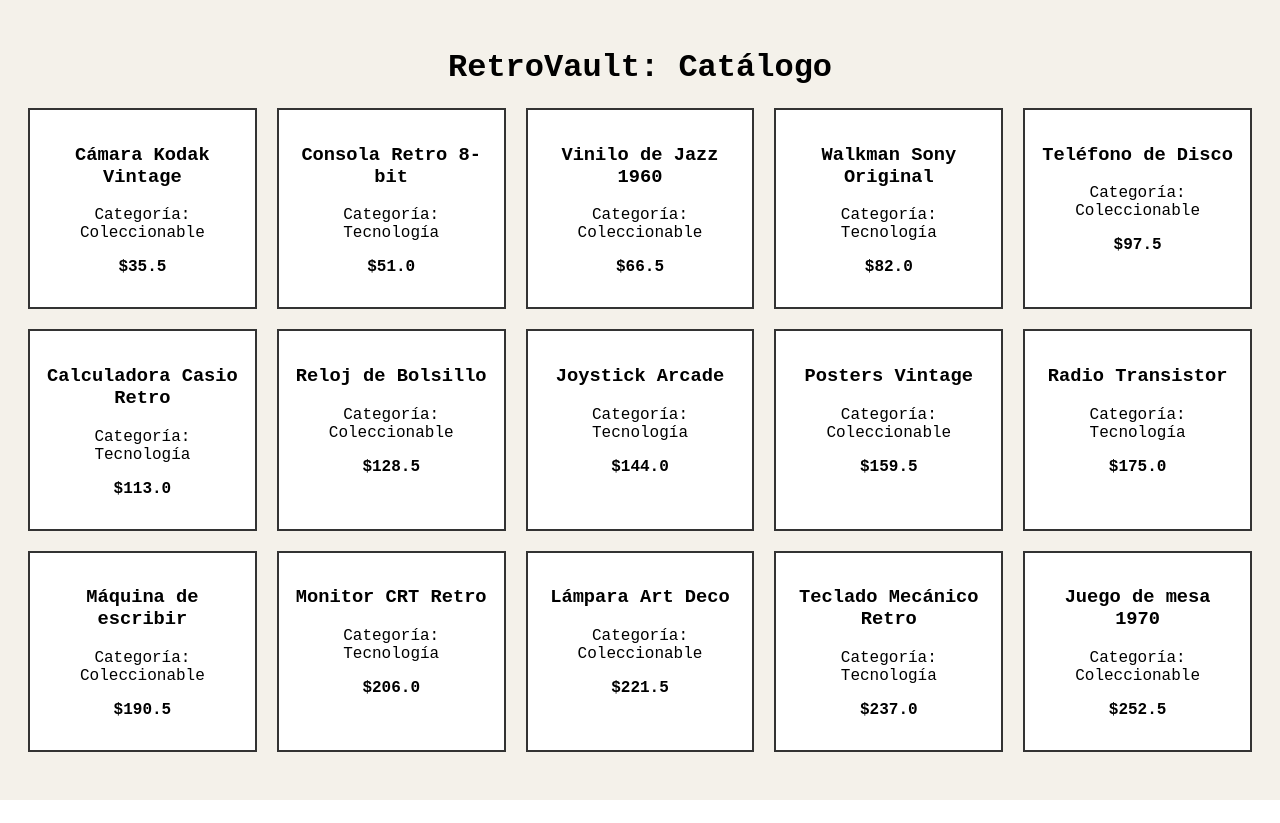
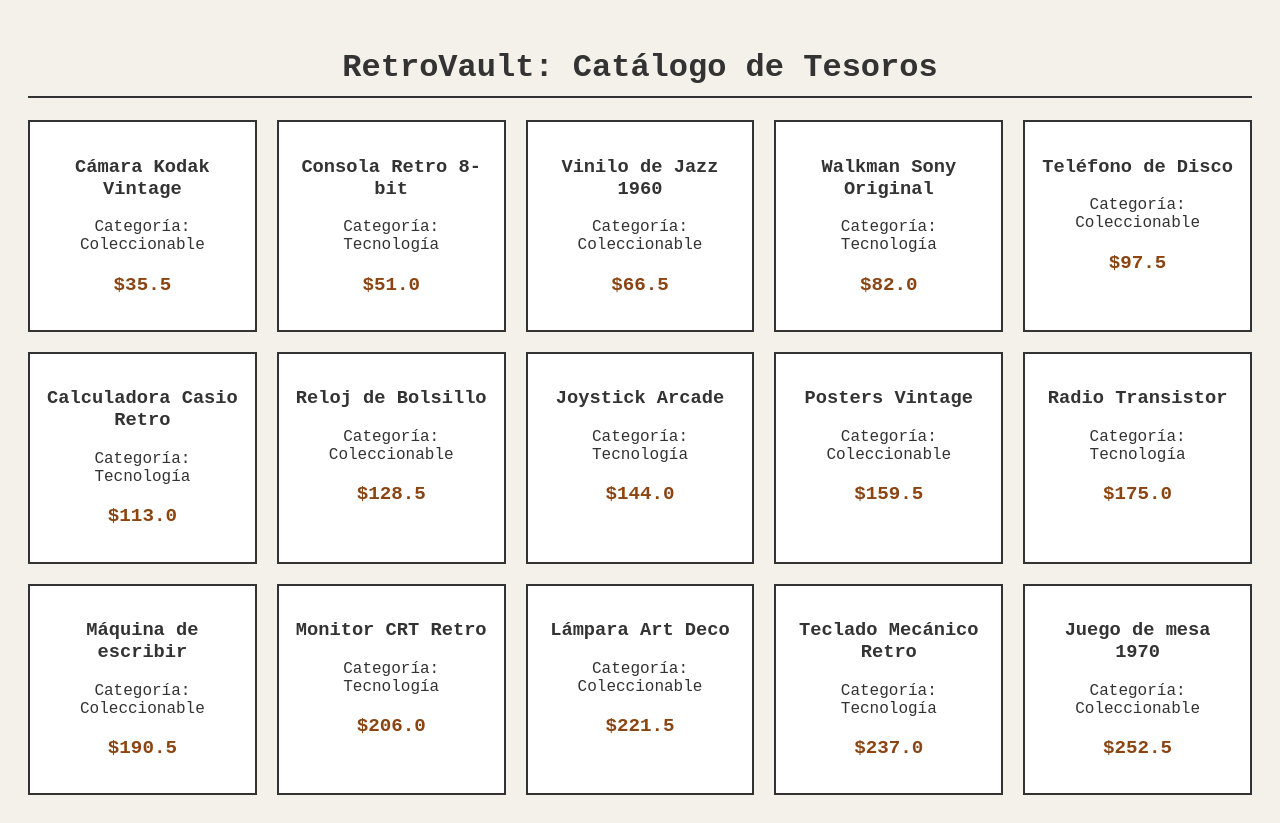
Before and after one commit to canteroslarai/retropulse, a Flask app: page / in a window 1280 px wide. Before the commit the page ends 800 px from the top, so only its background shows below. Run offline with Flask 3, Linux system fonts and the light colour scheme.

Commit message:
Actualización del diseño y catálogo de la tienda

```diff
--- a/app.py
+++ b/app.py
@@ -2,7 +2,7 @@ from flask import Flask, render_template
 
 app = Flask(__name__)
 
-# Lista de 15 productos
+# Lista completa de 15 productos
 productos = [
     {'id': 1, 'nombre': 'Cámara Kodak Vintage', 'precio': 35.5, 'tipo': 'Coleccionable'},
     {'id': 2, 'nombre': 'Consola Retro 8-bit', 'precio': 51.0, 'tipo': 'Tecnología'},
--- a/templates/index.html
+++ b/templates/index.html
@@ -4,20 +4,49 @@
     <meta charset="UTF-8">
     <title>RetroVault Store</title>
     <style>
-        body { font-family: 'Courier New', monospace; background-color: #f4f1ea; padding: 20px; }
-        .grid { display: grid; grid-template-columns: repeat(auto-fill, minmax(200px, 1fr)); gap: 20px; }
-        .card { border: 2px solid #333; padding: 15px; background: white; text-align: center; }
-        h1 { text-align: center; }
+        body {
+            font-family: 'Courier New', monospace;
+            background-color: #f4f1ea;
+            padding: 20px;
+            color: #333;
+        }
+        h1 {
+            text-align: center;
+            border-bottom: 2px solid #333;
+            padding-bottom: 10px;
+        }
+        .grid {
+            display: grid;
+            grid-template-columns: repeat(auto-fill, minmax(220px, 1fr));
+            gap: 20px;
+            margin-top: 20px;
+        }
+        .card {
+            border: 2px solid #333;
+            padding: 15px;
+            background: white;
+            text-align: center;
+            transition: transform 0.2s;
+        }
+        .card:hover {
+            transform: scale(1.05);
+            background-color: #fffaf0;
+        }
+        .price {
+            font-weight: bold;
+            color: #8b4513;
+            font-size: 1.2em;
+        }
     </style>
 </head>
 <body>
-    <h1>RetroVault: Catálogo</h1>
+    <h1>RetroVault: Catálogo de Tesoros</h1>
     <div class="grid">
         {% for p in productos %}
             <div class="card">
                 <h3>{{ p.nombre }}</h3>
                 <p>Categoría: {{ p.tipo }}</p>
-                <p><strong>${{ p.precio }}</strong></p>
+                <p class="price">${{ p.precio }}</p>
             </div>
         {% endfor %}
     </div>
```
